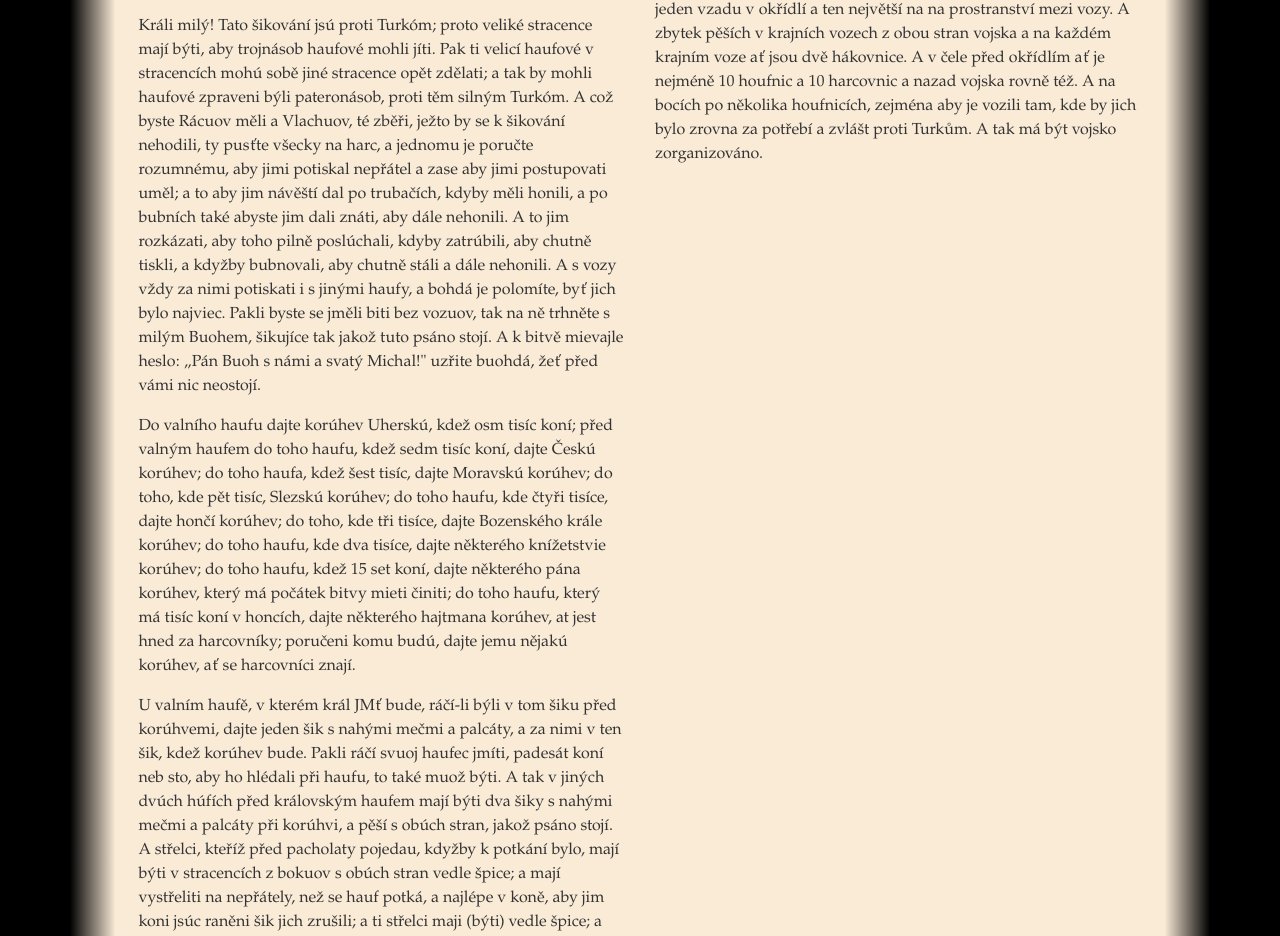
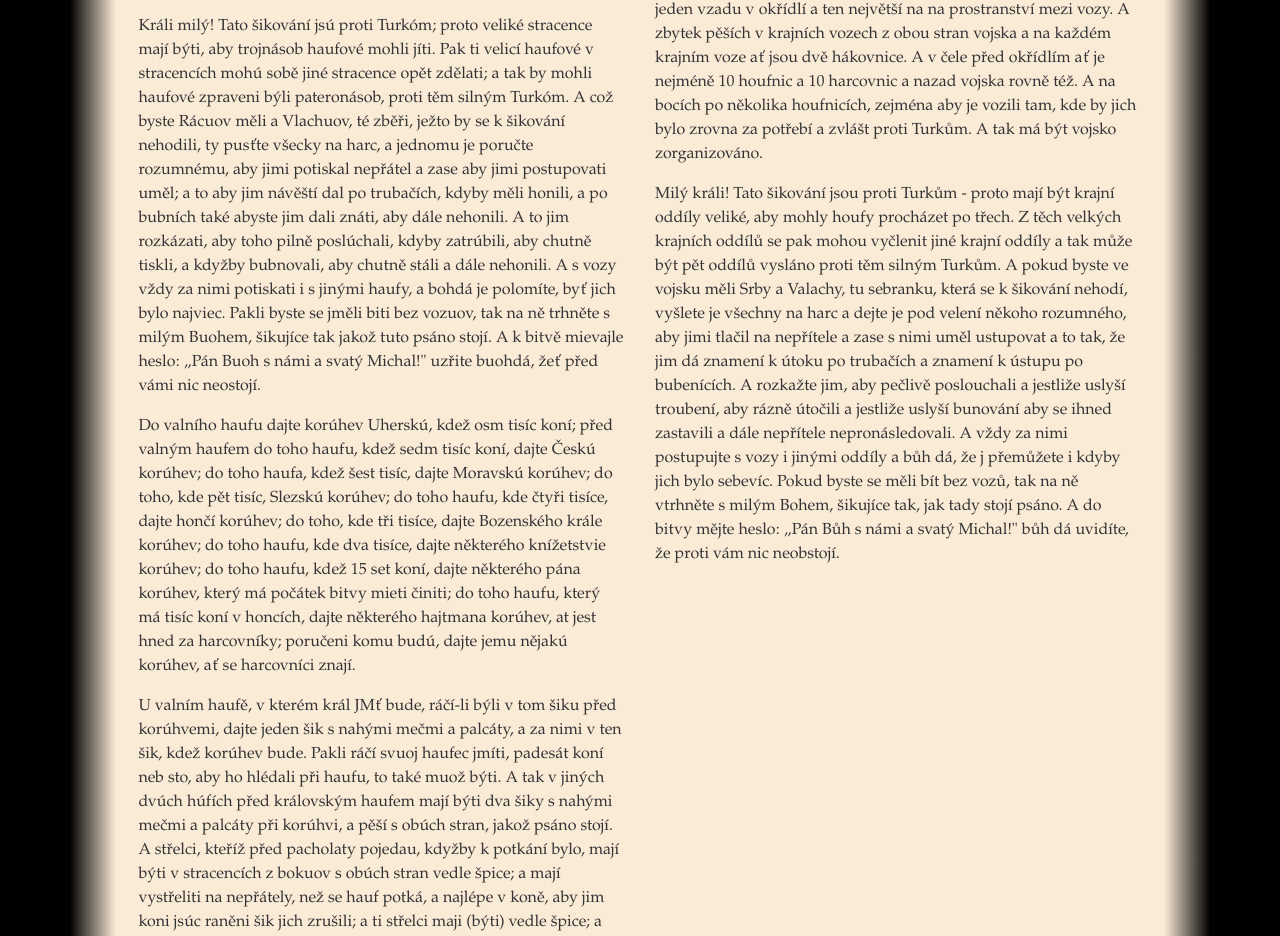
Before and after one commit to claryaldringen/tyrovsti.cz, a Next.js app: page /vaclav-vlcek-o-sikovani-vojska in a window 1280 px wide. Shown: the part 2440-3376 px from the top of the page. Built offline with nearby package versions, Linux system fonts and the light colour scheme.

Commit message:
Překlad Vlčka 4

```diff
--- a/pages/vaclav-vlcek-o-sikovani-vojska.js
+++ b/pages/vaclav-vlcek-o-sikovani-vojska.js
@@ -483,6 +483,25 @@ const Page = () => {
                   za potřebí a zvlášt proti Turkům. A tak má být vojsko
                   zorganizováno.
                 </p>
+                <p>
+                  Milý králi! Tato šikování jsou proti Turkům - proto mají být
+                  krajní oddíly veliké, aby mohly houfy procházet po třech. Z
+                  těch velkých krajních oddílů se pak mohou vyčlenit jiné krajní
+                  oddíly a tak může být pět oddílů vysláno proti těm silným
+                  Turkům. A pokud byste ve vojsku měli Srby a Valachy, tu
+                  sebranku, která se k šikování nehodí, vyšlete je všechny na
+                  harc a dejte je pod velení někoho rozumného, aby jimi tlačil
+                  na nepřítele a zase s nimi uměl ustupovat a to tak, že jim dá
+                  znamení k útoku po trubačích a znamení k ústupu po bubenících.
+                  A rozkažte jim, aby pečlivě poslouchali a jestliže uslyší
+                  troubení, aby rázně útočili a jestliže uslyší bunování aby se
+                  ihned zastavili a dále nepřítele nepronásledovali. A vždy za
+                  nimi postupujte s vozy i jinými oddíly a bůh dá, že j
+                  přemůžete i kdyby jich bylo sebevíc. Pokud byste se měli bít
+                  bez vozů, tak na ně vtrhněte s milým Bohem, šikujíce tak, jak
+                  tady stojí psáno. A do bitvy mějte heslo: „Pán Bůh s námi a
+                  svatý Michal!" bůh dá uvidíte, že proti vám nic neobstojí.
+                </p>
               </Col>
             </Row>
             <Row>
```
